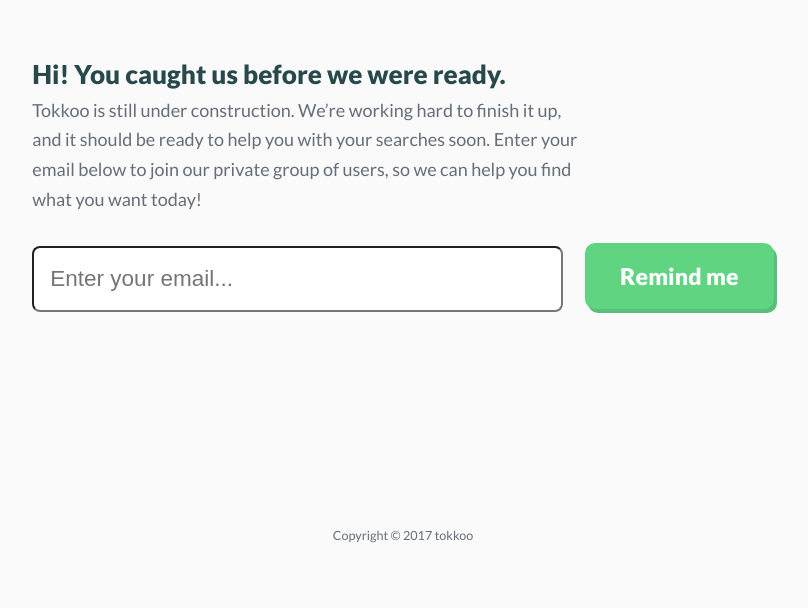
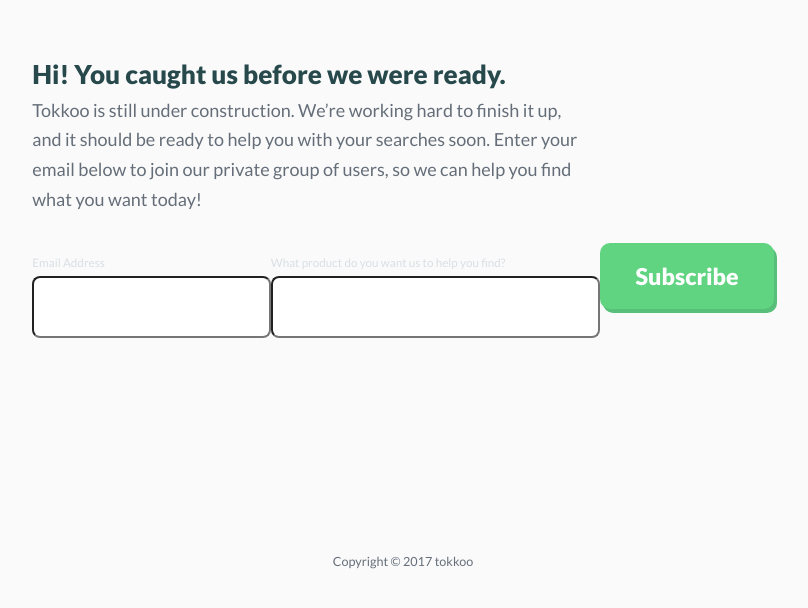
Before and after one commit to AlexShrestha/tokkoo, a plain HTML site: page signup-1.html in a window 1280 px wide. Shown: the part 232-840 px from the top of the page, without its empty margins (237-1045 px from the left). Drawn offline with Linux system fonts and the light colour scheme; a script that the page names is missing.

Commit message:
new form (ugly t1)

```diff
--- a/signup-1.html
+++ b/signup-1.html
@@ -59,18 +59,27 @@
         <div class="signup-form">
            <!-- Begin MailChimp Signup Form -->
 				<div id="mc_embed_signup">
-            <form action="https://builtbykrit.us8.list-manage.com/subscribe/post?u=4dbc5f6e5778e34c898abfe33&amp;id=3c2206a079&SITE=Free&PRICE=Free" method="post" id="mc-embedded-subscribe-form" name="mc-embedded-subscribe-form" class="validate" target="_blank" novalidate>
+					<form action="//tokkoo.us16.list-manage.com/subscribe/post?u=83bac7efd8a1f41dafd6059f3&amp;id=c4b2ca11f5" method="post" id="mc-embedded-subscribe-form" name="mc-embedded-subscribe-form" class="validate" target="_blank" novalidate>
   					  <div id="mc_embed_signup_scroll">
-                <input type="email" value="" name="EMAIL" id="mce-EMAIL" placeholder="Enter your email...">
-                <div id="mce-responses">
+
+							<div class="mc-field-group">
+							<label for="mce-EMAIL">Email Address </label>
+							<input type="email" value="" name="EMAIL" class="required email" id="mce-EMAIL">
+							</div>
+							<div class="mc-field-group">
+							<label for="mce-MMERGE2">What product do you want us to help you find? </label>
+							<input type="text" value="" name="MMERGE2" class="" id="mce-MMERGE2">
+						</div>
+							<div id="mce-responses" class="clear">
 							<div class="response" id="mce-error-response" style="display:none"></div>
 							<div class="response" id="mce-success-response" style="display:none"></div>
 						</div>    <!-- real people should not fill this in and expect good things - do not remove this or risk form bot signups-->
-                <div style="position: absolute; left: -5000px;" aria-hidden="true"><input type="text" name="b_4dbc5f6e5778e34c898abfe33_3c2206a079" tabindex="-1" value=""></div>
-                <input type="submit" value="Remind me" name="subscribe" id="mc-embedded-subscribe" class="button">
+  							  <div style="position: absolute; left: -5000px;" aria-hidden="true"><input type="text" name="b_83bac7efd8a1f41dafd6059f3_c4b2ca11f5" tabindex="-1" value=""></div>
+	 								<div class="clear"><input type="submit" value="Subscribe" name="subscribe" id="mc-embedded-subscribe" class="button"></div>
   						  </div>
 					</form>
 				</div>
+<script type='text/javascript' src='//s3.amazonaws.com/downloads.mailchimp.com/js/mc-validate.js'></script><script type='text/javascript'>(function($) {window.fnames = new Array(); window.ftypes = new Array();fnames[0]='EMAIL';ftypes[0]='email';fnames[2]='MMERGE2';ftypes[2]='text';}(jQuery));var $mcj = jQuery.noConflict(true);</script>
 <!--End mc_embed_signup-->
         </div>
       </div>
```
Lines whose indentation alone changed are shown as unchanged.
